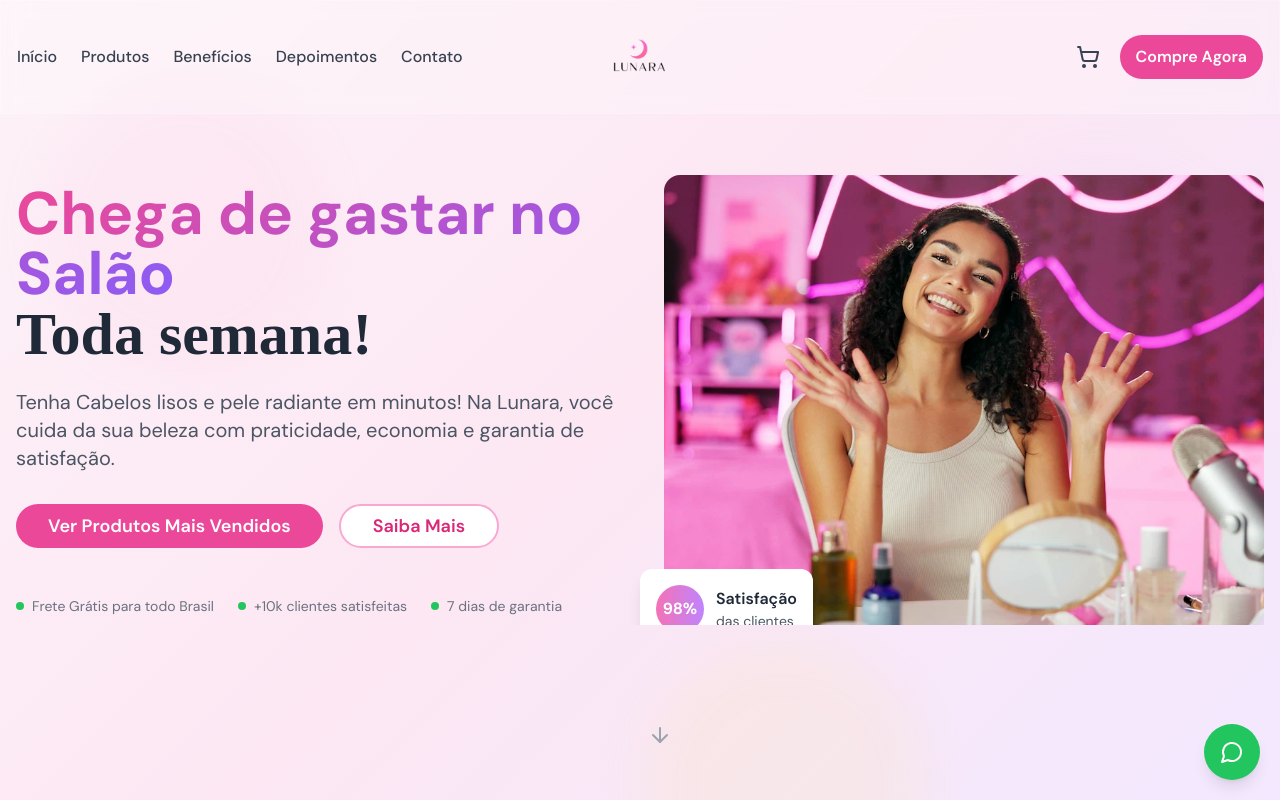
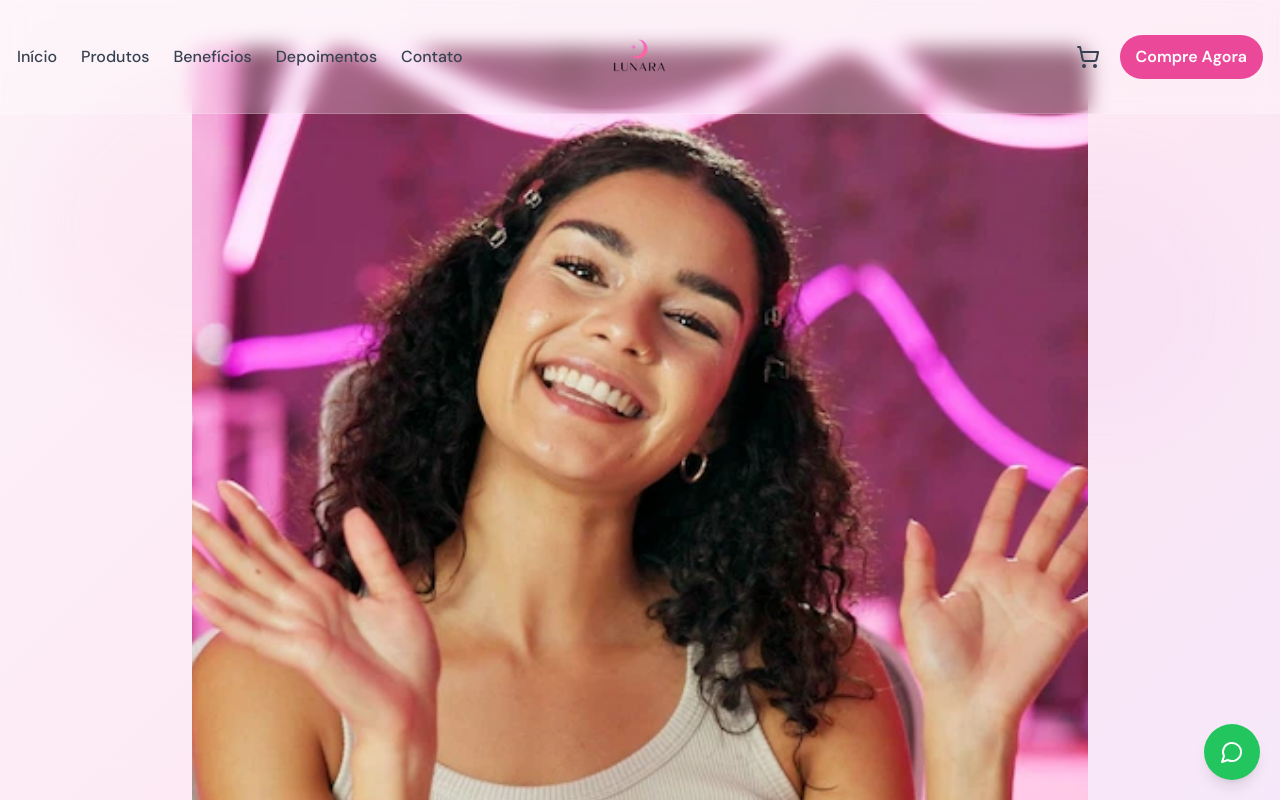
Before and after one commit to LucasNQ/lunara-lvble-4, a React (Vite) app: page / in a window 1280 px wide. Shown: the top 800 px of the page. Built offline with nearby package versions, Linux system fonts and the light colour scheme; a web font is replaced by a local one.

Commit message:
Refactor HeroSection for minimalist design

```diff
--- a/src/components/HeroSection.tsx
+++ b/src/components/HeroSection.tsx
@@ -1,98 +1,34 @@
 import React from 'react';
-import { Button } from '@/components/ui/button';
-import { ArrowDown } from 'lucide-react';
 import OptimizedImage from './OptimizedImage';
+
 const HeroSection = () => {
-  const scrollToProducts = () => {
-    const productSection = document.getElementById('produtos');
-    if (productSection) {
-      productSection.scrollIntoView({
-        behavior: 'smooth'
-      });
-    }
-  };
-  const scrollToBenefits = () => {
-    const benefitsSection = document.getElementById('beneficios');
-    if (benefitsSection) {
-      benefitsSection.scrollIntoView({
-        behavior: 'smooth'
-      });
-    }
-  };
-  return <section id="inicio" className="relative min-h-screen flex items-center gradient-bg overflow-hidden">
+  return (
+    <section id="inicio" className="relative flex items-center gradient-bg overflow-hidden">
       {/* Background Pattern - Optimized for performance */}
       <div className="absolute inset-0 opacity-10" aria-hidden="true">
         <div className="absolute top-20 left-2 sm:left-4 md:left-10 w-32 h-32 sm:w-48 sm:h-48 md:w-72 md:h-72 bg-pink-300 rounded-full mix-blend-multiply filter blur-xl animate-pulse"></div>
         <div className="absolute top-40 right-2 sm:right-4 md:right-10 w-32 h-32 sm:w-48 sm:h-48 md:w-72 md:h-72 bg-purple-300 rounded-full mix-blend-multiply filter blur-xl animate-pulse" style={{
-        animationDelay: '2s'
-      }}></div>
+          animationDelay: '2s'
+        }}></div>
         <div className="absolute -bottom-32 left-1/2 w-32 h-32 sm:w-48 sm:h-48 md:w-72 md:h-72 bg-yellow-300 rounded-full mix-blend-multiply filter blur-xl animate-pulse" style={{
-        animationDelay: '4s'
-      }}></div>
+          animationDelay: '4s'
+        }}></div>
       </div>
 
-      <div className="container mx-auto px-4 relative z-10 max-w-7xl">
-        <div className="grid lg:grid-cols-2 gap-6 md:gap-8 lg:gap-12 items-center">
-          {/* Content */}
-          <div className="text-center lg:text-left order-2 lg:order-1 fade-in">
-            <h1 className="xs:text-3xl sm:text-4xl md:text-5xl lg:text-6xl font-bold text-gray-800 mb-4 sm:mb-6 leading-tight text-3xl">
-              <span className="text-gradient">Chega de gastar no Salão</span>
-              <br />
-              Toda semana!
-            </h1>
-
-            <p className="text-base sm:text-lg md:text-xl text-gray-600 mb-6 sm:mb-8 leading-relaxed fade-in fade-in-delay-1 max-w-2xl mx-auto lg:mx-0">Tenha Cabelos lisos e pele radiante em minutos! Na Lunara, você cuida da sua beleza com praticidade, economia e garantia de satisfação.</p>
-
-            <div className="flex flex-col xs:flex-row gap-3 sm:gap-4 justify-center lg:justify-start fade-in fade-in-delay-2 mb-6 sm:mb-8 md:mb-12">
-              <Button onClick={scrollToProducts} className="btn-gradient text-white px-6 sm:px-8 py-3 sm:py-4 rounded-full font-semibold text-sm sm:text-base md:text-lg order-1" aria-label="Ver produtos em destaque">
-                Ver Produtos Mais Vendidos
-              </Button>
-              <Button onClick={scrollToBenefits} variant="outline" className="px-6 sm:px-8 py-3 sm:py-4 rounded-full font-semibold text-sm sm:text-base md:text-lg border-2 border-pink-300 text-pink-600 hover:bg-pink-50 order-2" aria-label="Saiba mais sobre nossos benefícios">
-                Saiba Mais
-              </Button>
-            </div>
-
-            {/* Trust Indicators */}
-            <div className="flex flex-col xs:flex-row flex-wrap justify-center lg:justify-start gap-3 sm:gap-4 md:gap-6 text-xs sm:text-sm text-gray-500 fade-in fade-in-delay-3">
-              <div className="flex items-center justify-center gap-2">
-                <div className="w-2 h-2 bg-green-500 rounded-full flex-shrink-0" aria-hidden="true"></div>
-                <span className="whitespace-nowrap">Frete Grátis para todo Brasil</span>
-              </div>
-              <div className="flex items-center justify-center gap-2">
-                <div className="w-2 h-2 bg-green-500 rounded-full flex-shrink-0" aria-hidden="true"></div>
-                <span className="whitespace-nowrap">+10k clientes satisfeitas</span>
-              </div>
-              <div className="flex items-center justify-center gap-2">
-                <div className="w-2 h-2 bg-green-500 rounded-full flex-shrink-0" aria-hidden="true"></div>
-                <span className="whitespace-nowrap">7 dias de garantia</span>
-              </div>
-            </div>
-          </div>
-
-          {/* Hero Image */}
-          <div className="relative fade-in fade-in-delay-1 order-1 lg:order-2">
-            <div className="relative max-w-xs xs:max-w-sm sm:max-w-md mx-auto lg:max-w-none">
-              <OptimizedImage src="/lovable-uploads/55505b55-7b7f-4725-a602-48eec7ae7b42.png" alt="Mulher com cabelo liso e saudável usando produtos Lunara" className="rounded-2xl shadow-2xl hover-scale w-full h-auto object-cover aspect-[3/4] sm:aspect-[4/5] lg:aspect-auto max-h-[400px] sm:max-h-[500px] lg:max-h-none" width={800} height={600} priority={true} />
-              <div className="absolute -bottom-3 -left-3 sm:-bottom-4 sm:-left-4 md:-bottom-6 md:-left-6 bg-white p-2 sm:p-3 md:p-4 rounded-xl shadow-lg max-w-[120px] xs:max-w-[140px] sm:max-w-none">
-                <div className="flex items-center gap-2 sm:gap-3">
-                  <div className="w-6 h-6 sm:w-8 sm:h-8 md:w-12 md:h-12 bg-gradient-to-r from-pink-400 to-purple-400 rounded-full flex items-center justify-center text-white font-bold text-xs sm:text-sm md:text-base">
-                    98%
-                  </div>
-                  <div className="min-w-0">
-                    <p className="font-semibold text-gray-800 text-xs sm:text-sm md:text-base">Satisfação</p>
-                    <p className="text-xs sm:text-sm text-gray-600">das clientes</p>
-                  </div>
-                </div>
-              </div>
-            </div>
-          </div>
+      <div className="container mx-auto px-4 py-8 md:py-12 relative z-10 max-w-7xl">
+        <div className="w-full max-w-4xl mx-auto fade-in">
+          <OptimizedImage
+            src="/lovable-uploads/55505b55-7b7f-4725-a602-48eec7ae7b42.png"
+            alt="Mulher com cabelo liso e saudável usando produtos Lunara"
+            className="w-full h-auto object-cover rounded-2xl shadow-2xl"
+            width={1200}
+            height={1600}
+            priority={true}
+          />
         </div>
       </div>
+    </section>
+  );
+};
 
-      {/* Scroll Indicator - Hidden on mobile */}
-      <button onClick={scrollToProducts} className="absolute bottom-8 left-1/2 transform -translate-x-1/2 animate-bounce hidden sm:block focus:outline-none focus:ring-2 focus:ring-pink-500 rounded-full p-2" aria-label="Rolar para seção de produtos">
-        <ArrowDown className="w-6 h-6 text-gray-400" />
-      </button>
-    </section>;
-};
 export default HeroSection;
```
